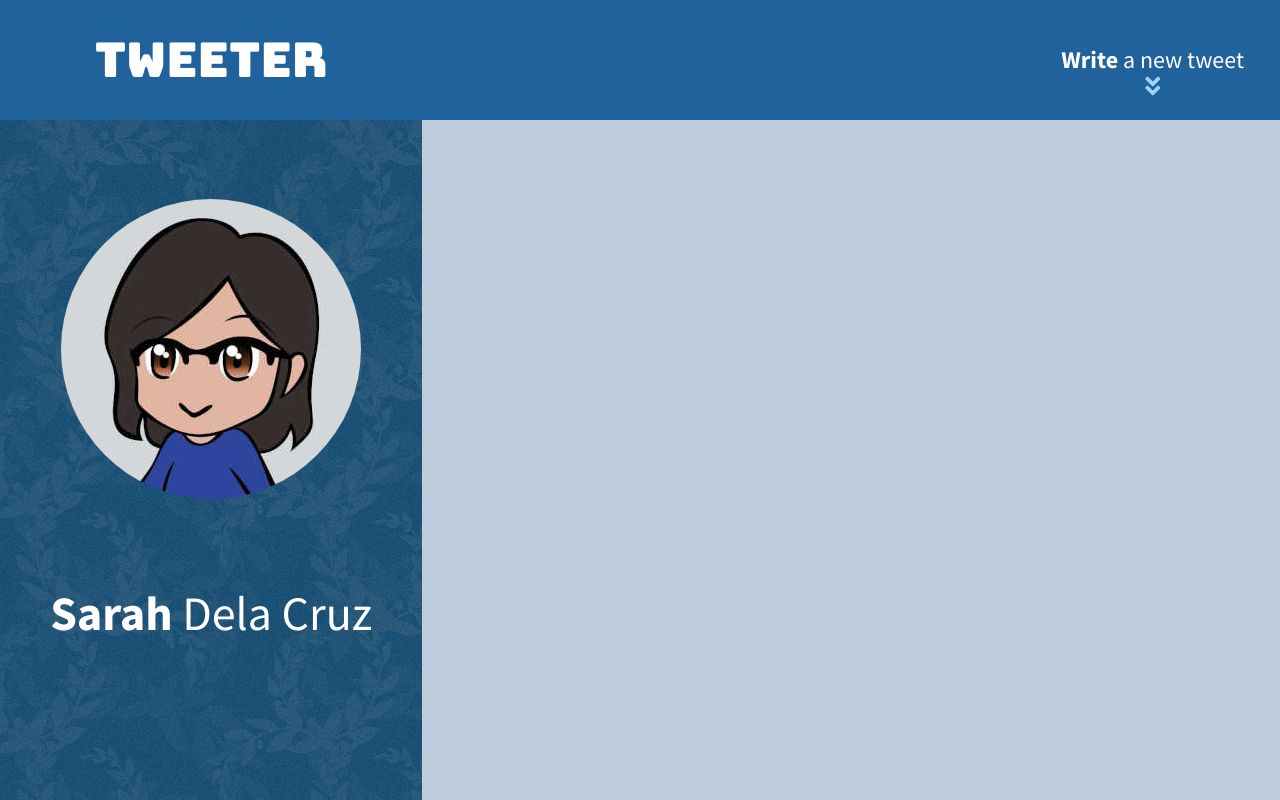
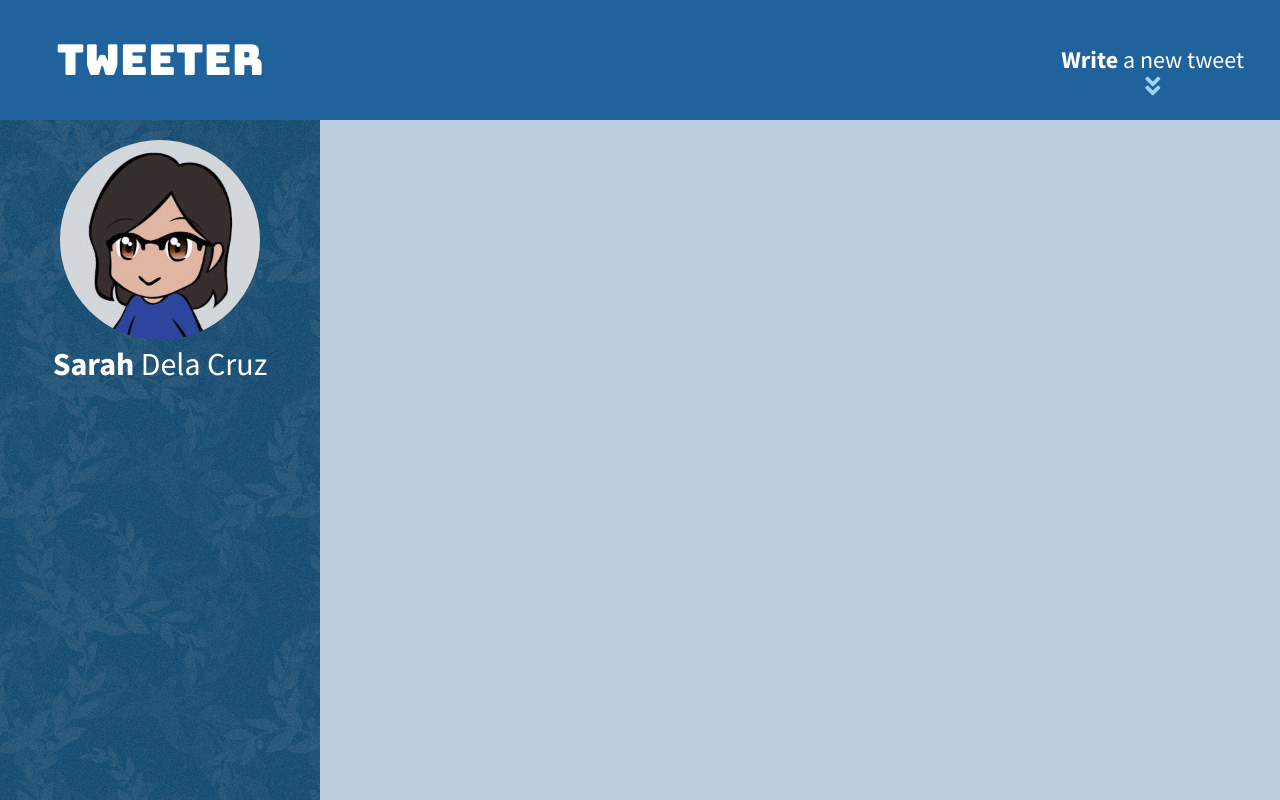
Before and after one commit to sarahdeecee/tweeter, a website: page public/index.html in a window 1280 px wide. Drawn offline with nearby package versions, Linux system fonts and the light colour scheme; no server answers.

Commit message:
changed font sizes, fixed bug with character length

```diff
--- a/public/scripts/client.js
+++ b/public/scripts/client.js
@@ -95,7 +95,7 @@ $(document).ready(function() {
   loadTweets();
 
   $("#posttweet").submit(function(event) {
-    const charCount = $(event.target.text).serialize().length - 5;
+    const charCount = $('#tweet-text').val().length;
     $('#error').empty();
     if ($('#error').is(":hidden")) {
       $('#error').empty();
--- a/public/styles/layout.css
+++ b/public/styles/layout.css
@@ -10,7 +10,7 @@ html {
 body {
   color: #104a73;
   background-color: #bdcdde;
-  font-size: 32px;
+  font-size: 24px;
   font-family: 'Source Sans Pro', Sans-serif;
 }
 
@@ -19,7 +19,7 @@ main {
   justify-content: center;
   align-items: center;
   flex-direction: column;
-  padding: 1em 5% 1em 5%;
+  padding: 1em 1em 0 1em;
   overflow-y: hidden;
   -webkit-overflow-scrolling: touch;
 }
--- a/public/styles/responsive.css
+++ b/public/styles/responsive.css
@@ -3,7 +3,7 @@
 /* Layout and styling changed for screens with maximum width of 420px (smartphones)*/
 @media only screen and (max-width: 420px) {
   body {
-    font-size: 18pt;
+    font-size: 12pt;
   }
 
   main {
@@ -42,7 +42,7 @@
 
   footer {
     padding: 0.5em 0.5em 0 0.5em;
-    font-size: 12pt;
+    font-size: 8pt;
   }
 
   img.profile {
@@ -57,7 +57,7 @@
   }
 
   p {
-    font-size: 16pt;
+    font-size: 12pt;
   }
 
   article {
@@ -93,16 +93,16 @@
 /* Layout and styling changed for screens with minimum width of 1024px (laptops/desktops)*/
 @media only screen and (min-width: 1024px) {
   #navbar {
-    font-size: 36pt;
+    font-size: 32pt;
     padding: 0;
   }
 
   header.top {
-    padding-top: 120px;
-    width: 33%;
+    padding-top: 140px;
+    width: 25%;
     height: 100%;
     position: fixed;
-    justify-content: space-evenly;
+    justify-content: flex-start;
     overflow-wrap: break-word;
   }
 
@@ -110,12 +110,12 @@
     display: flex;
     flex-direction: row;
     padding: 0;
+    font-size: 16pt;
   }
 
   main {
     width: 100%;
-    margin: 120px 0 0 33%;
-    padding: 1em;
+    margin: 120px 0 0 25%;
   }
 
   #up-arrow {
@@ -127,7 +127,7 @@
   }
 
   #logo {
-    width: 33%;
+    width: 25%;
     text-align: center;
   }
 
@@ -138,4 +138,9 @@
   #tweet-text {
     height: 4em;
   }
+
+  img.profile {
+    width: 200px;
+    height: 200px;
+  }
 }
```
